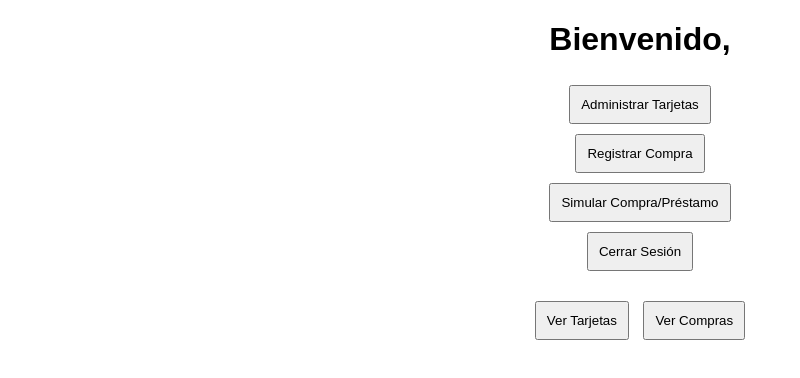
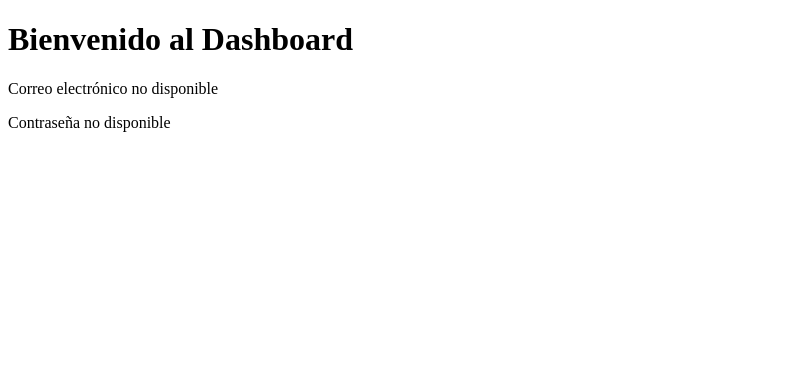
Before and after one commit to Anthonio-XD-06/GEMPROWEBFIME, a website: page frontend/dashboard.html in a window 1280 px wide. Shown: the whole page, without its empty margins (0-800 px from the left). Drawn offline with Linux system fonts and the light colour scheme.

Commit message:
Update dashboard.html

```diff
--- a/frontend/dashboard.html
+++ b/frontend/dashboard.html
@@ -1,21 +1,30 @@
 <!DOCTYPE html>
 <html>
 <head>
-    <title>Panel principal</title>
-    <link rel="stylesheet" href="styles.css">
+    <title>Dashboard</title>
 </head>
 <body>
-    <div class="container">
-        <h1>Bienvenido, <span id="user-email"></span></h1>
-        <button id="administrar-tarjetas">Administrar Tarjetas</button><br>
-        <button id="registrar-compra">Registrar Compra</button><br>
-        <button id="simulador">Simular Compra/Préstamo</button><br>
-        <button id="cerrar-sesion">Cerrar Sesión</button>
-        <div class="bottom-buttons">
-            <button id="ver-tarjetas">Ver Tarjetas</button>
-            <button id="ver-compras">Ver Compras</button>
-        </div>
-    </div>
-    <script src="script.js"></script>
+    <h1>Bienvenido al Dashboard</h1>
+    <p id="email-usuario"></p>
+    <p id="password-usuario"></p>
+
+    <script>
+        // Recuperar datos de localStorage
+        const email = localStorage.getItem('emailUsuario');
+        const password = localStorage.getItem('passwordUsuario');
+
+        // Mostrar datos en la página
+        if (email) {
+            document.getElementById('email-usuario').textContent = `Correo electrónico: ${email}`;
+        } else {
+            document.getElementById('email-usuario').textContent = "Correo electrónico no disponible";
+        }
+
+        if (password) {
+          document.getElementById('password-usuario').textContent = `Contraseña: ${password}`;
+        } else {
+          document.getElementById('password-usuario').textContent = "Contraseña no disponible";
+        }
+    </script>
 </body>
 </html>
```
